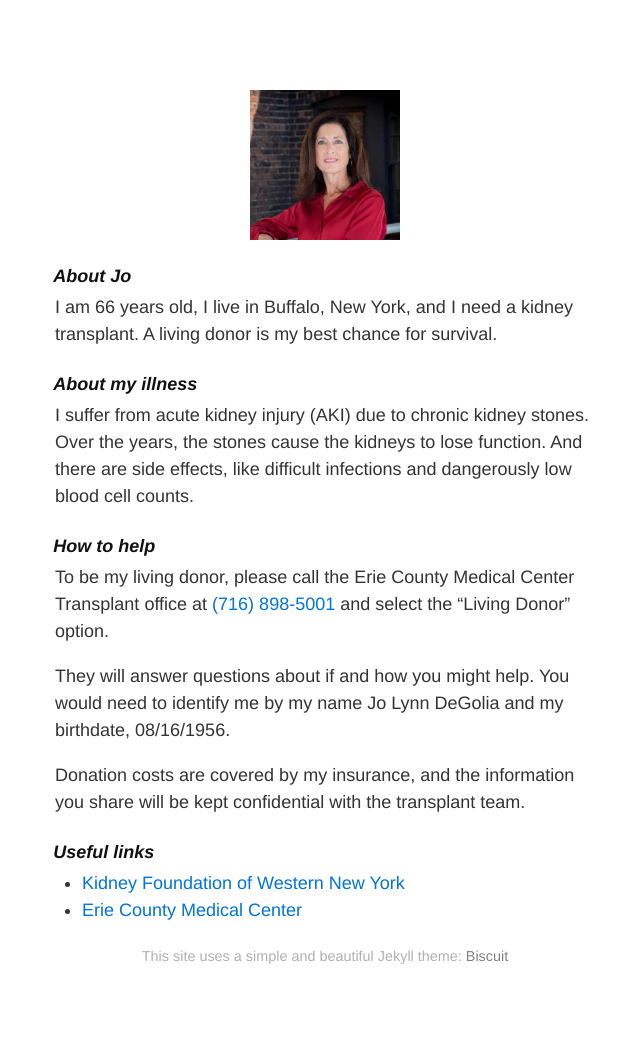
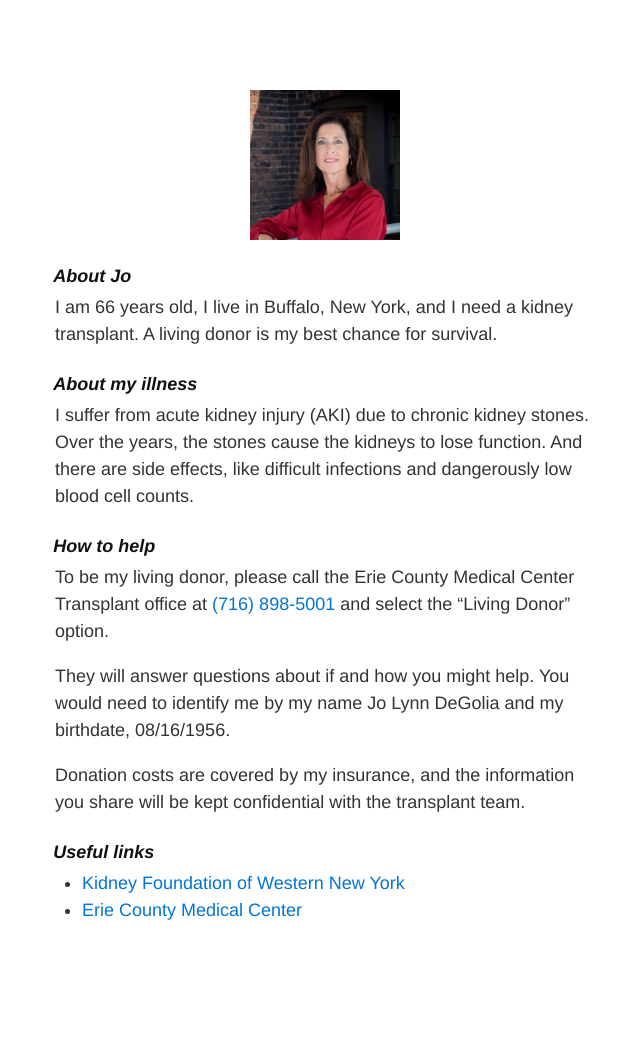
Before and after one commit to aednichols/jo-site, a Jekyll site: the page built from index.md, in a window 1280 px wide. Shown: the whole page, without its empty margins (315-955 px from the left). Built offline with Jekyll 4.4.1, drawn with Linux system fonts in a browser that asks for light colours; after the commit the page ends 1014 px from its top, so only the background shows below that.

Commit message:
Random crap

```diff
--- a/_includes/scripts.html
+++ b/_includes/scripts.html
@@ -1,5 +1,2 @@
 <div id="footer">
-<center>
-<small> This site uses a simple and beautiful Jekyll theme: <a href="https://sblisesivdin.github.io/biscuit">Biscuit</a></small>
-</center>
 </div>
```
